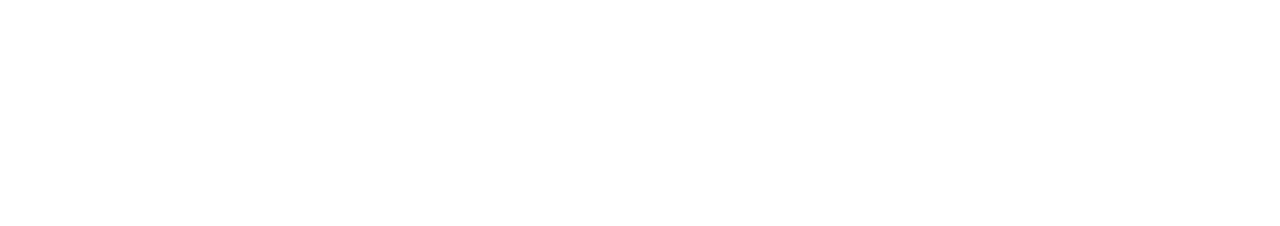
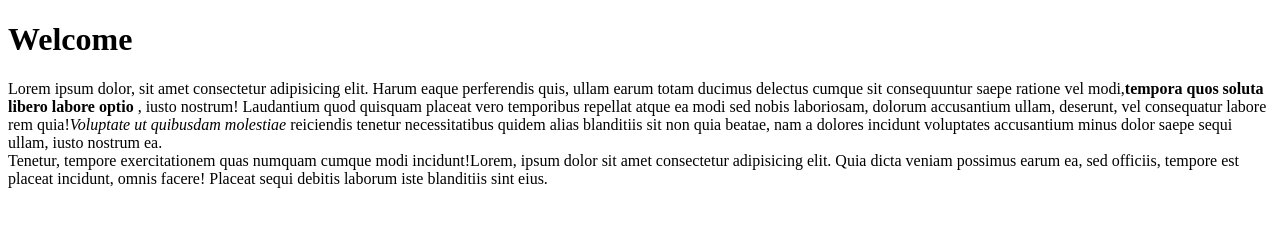
Before and after one commit to Aarti-05/ES-2018-Learning, a plain HTML site: page index.html in a window 1280 px wide. Drawn offline with Linux system fonts and the light colour scheme.

Commit message:
Paragraphs and Headings

```diff
--- a/index.html
+++ b/index.html
@@ -6,13 +6,14 @@
     <meta name="description",content="This is description">
     <meta name="keywords",content="html,html tut">
     <meta name="robots",content="INDEX,FOLLOW">
-    <title>Document</title>
+    <title>HTML learning</title>
     <!-- how to link css to html -->
     <link rel="style sheet" href="filename.css">
     <!-- how to link javascript to html -->
     <script src=""></script>
 </head>
 <body>
-
+<h1>Welcome</h1>
+<p>Lorem ipsum dolor, sit amet consectetur adipisicing elit. Harum eaque perferendis quis, ullam earum totam ducimus delectus cumque sit consequuntur saepe ratione vel modi,<strong>tempora quos soluta libero labore optio</strong> , iusto nostrum! Laudantium quod quisquam placeat vero temporibus repellat atque ea modi sed nobis laboriosam, dolorum accusantium ullam, deserunt, vel consequatur labore rem quia!<em>Voluptate ut quibusdam molestiae</em>  reiciendis tenetur necessitatibus quidem alias blanditiis sit non quia beatae, nam a dolores incidunt voluptates accusantium minus dolor saepe sequi ullam, iusto nostrum ea.<br> Tenetur, tempore exercitationem quas numquam cumque modi incidunt!Lorem, ipsum dolor sit amet consectetur adipisicing elit. Quia dicta veniam possimus earum ea, sed officiis, tempore est placeat incidunt, omnis facere! Placeat sequi debitis laborum iste blanditiis sint eius.</p>
 </body>
 </html>
```
